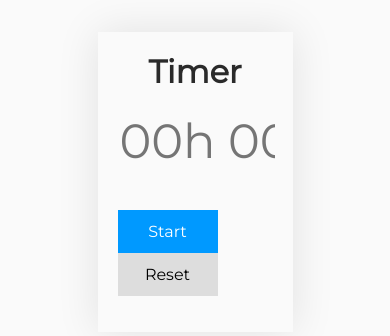
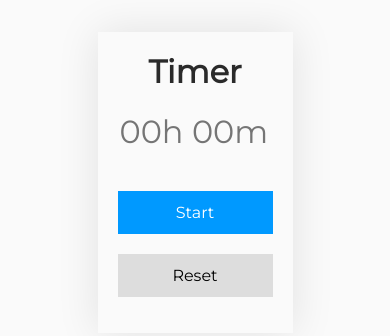
Before and after one commit to eowino/Pomodoro, a React (Create React App) app: page / in a window 390 px wide. Shown: the top 336 px of the page. Built offline with nearby package versions, Linux system fonts and the light colour scheme.

Commit message:
minor responsive work

```diff
--- a/src/App.css
+++ b/src/App.css
@@ -83,3 +83,18 @@ body {
 .btn--reset:focus {
   background-color: #ccc;
 }
+
+@media screen and (max-width: 730px) {
+  .pomodoro__input {
+    font-size: 2em;
+  }
+
+  .pomodoro__footer .btn {
+    display: block;
+    width: 100%;
+  }
+
+  .pomodoro__footer .btn--start {
+    margin-bottom: 20px;
+  }
+}
--- a/src/Pomodoro.js
+++ b/src/Pomodoro.js
@@ -4,7 +4,14 @@ class Pomodoro extends Component {
   state = {
     value: "",
     running: false,
+    interval: null,
+    minutes: 0,
+    seconds: 0,
   };
+
+  componentWillUnmount() {
+    clearInterval(this.state.interval);
+  }
 
   handleInputChange = (event) => {
     const value = event.target.value;
@@ -15,6 +22,10 @@ class Pomodoro extends Component {
       }));
     }
   };
+
+  handleStart = () => {};
+
+  handleReset = () => {};
 
   render() {
     const { running } = this.state;
```
Also changed, not shown: 1 other file (tests, documents, lock files or other folders).
